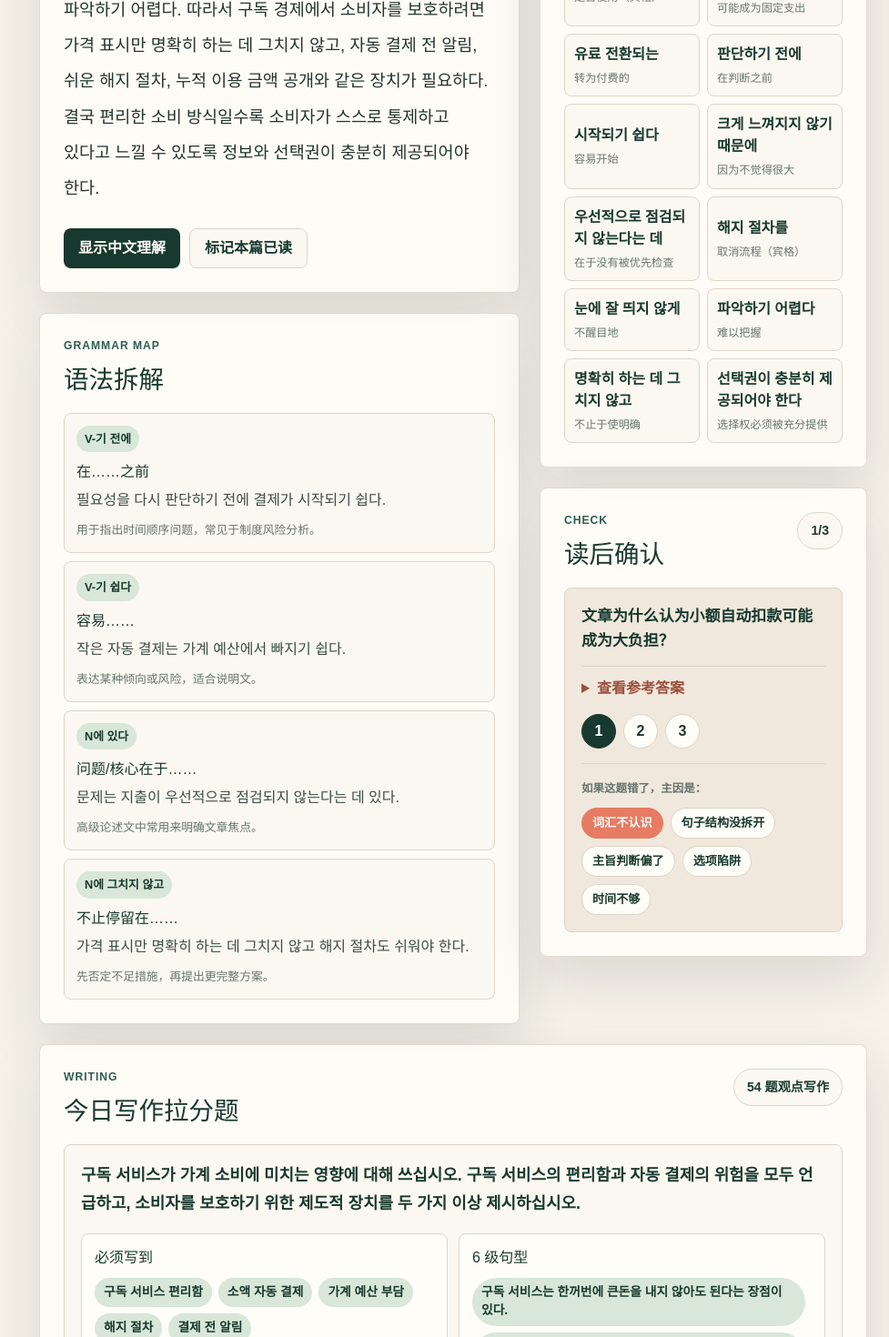
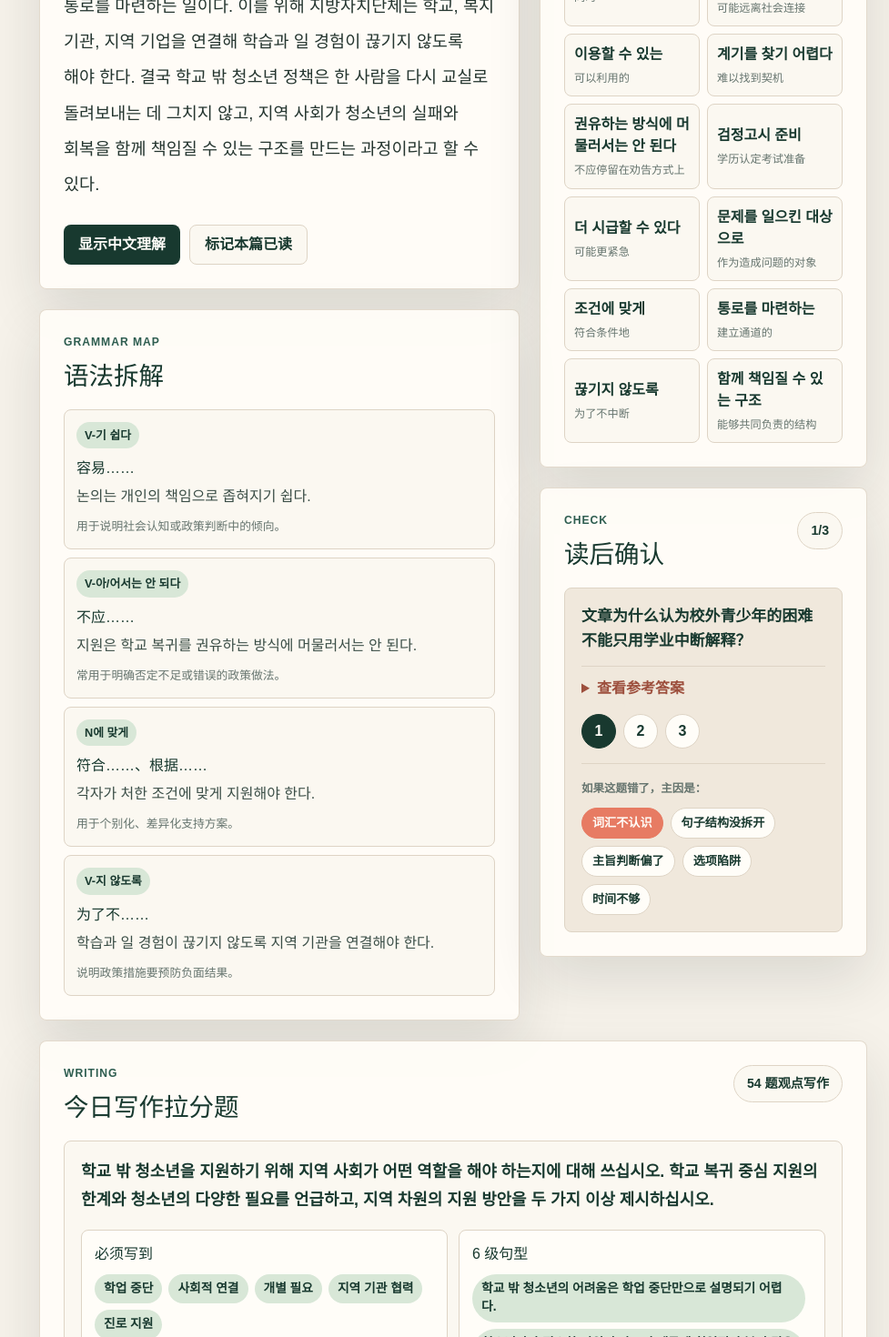
Before and after one commit to adia1223/daily-topik-lab, a Next.js app: page / in a window 1280 px wide. Shown: the part 1320-2790 px from the top of the page at 91% size, without its empty margins (303-1280 px from the left). Built offline with nearby package versions, Linux system fonts and the light colour scheme.

Commit message:
Add August 4 TOPIK reading practice

```diff
--- a/app/page.tsx
+++ b/app/page.tsx
@@ -1448,7 +1448,7 @@ const august2Reading: DailyReading = {
   },
 };
 
-const todayReading: DailyReading = {
+const august3Reading: DailyReading = {
   id: "2026-08-03-small-subscription-cost",
   date: "2026-08-03",
   title: "작은 자동 결제는 왜 큰 부담이 되는가",
@@ -1513,8 +1513,74 @@ const todayReading: DailyReading = {
   },
 };
 
+const todayReading: DailyReading = {
+  id: "2026-08-04-out-of-school-youth",
+  date: "2026-08-04",
+  title: "학교 밖 청소년 지원은 왜 지역의 일이 되는가",
+  level: "TOPIK II 5-6级",
+  topic: "教育 / 社会支持",
+  estimatedTime: "17 分钟",
+  korean:
+    "학교를 그만둔 청소년에 대한 논의는 흔히 개인의 적응 문제나 가정의 책임으로 좁혀지기 쉽다. 그러나 학교 밖 청소년이 겪는 어려움은 학업 중단이라는 한 가지 사건으로만 설명되지 않는다. 이들은 학습 기회를 잃는 동시에 또래 관계, 진로 정보, 상담 지원과 같은 여러 사회적 연결에서 멀어질 가능성이 크다. 특히 지역 안에 이용할 수 있는 교육 기관이나 상담 공간이 부족하면 청소년은 다시 배우고 일상으로 돌아갈 계기를 찾기 어렵다. 따라서 학교 밖 청소년 지원은 단순히 학교 복귀를 권유하는 방식에 머물러서는 안 된다. 어떤 청소년에게는 검정고시 준비가 필요할 수 있고, 또 다른 청소년에게는 직업 체험, 심리 상담, 생활비 지원이 더 시급할 수 있다. 중요한 것은 청소년을 문제를 일으킨 대상으로 보는 것이 아니라, 각자가 처한 조건에 맞게 다시 선택할 수 있는 통로를 마련하는 일이다. 이를 위해 지방자치단체는 학교, 복지 기관, 지역 기업을 연결해 학습과 일 경험이 끊기지 않도록 해야 한다. 결국 학교 밖 청소년 정책은 한 사람을 다시 교실로 돌려보내는 데 그치지 않고, 지역 사회가 청소년의 실패와 회복을 함께 책임질 수 있는 구조를 만드는 과정이라고 할 수 있다.",
+  chinese:
+    "关于离开学校的青少年的讨论，常常容易被缩小为个人适应问题或家庭责任。然而，校外青少年所经历的困难，并不能只用“学业中断”这一件事来说明。他们在失去学习机会的同时，也很可能远离同龄人关系、升学就业信息、咨询支持等多种社会连接。尤其是如果地区内部缺少可利用的教育机构或咨询空间，青少年就很难找到重新学习并回到日常生活的契机。因此，对校外青少年的支持不应停留在单纯劝其返校的方式上。对某些青少年来说，准备学历认定考试可能更必要；而对另一些青少年来说，职业体验、心理咨询、生活费支持可能更加紧急。重要的不是把青少年看作制造问题的对象，而是根据每个人所处的条件，建立让他们能够重新选择的通道。为此，地方自治团体应连接学校、福利机构和地区企业，避免学习与工作经验中断。归根结底，校外青少年政策不只是把一个人送回教室，而是地方社会共同承担青少年的失败与恢复、建立相应结构的过程。",
+  tokens: [
+    { korean: "학교를 그만둔", reading: "hak-gyo-reul geu-man-dun", meaning: "停止上学的、退学的", grammar: "V-(으)ㄴ", note: "原形 그만두다，动词；修饰 청소년，说明政策对象。" },
+    { korean: "좁혀지기 쉽다", reading: "jop-hyeo-ji-gi swip-da", meaning: "容易被缩小", grammar: "피동 + V-기 쉽다", note: "原形 좁혀지다，被动动词；指出社会讨论容易过度简化。" },
+    { korean: "겪는 어려움은", reading: "gyeok-neun eo-ryeo-u-meun", meaning: "所经历的困难", grammar: "V-는", note: "原形 겪다，动词；修饰 어려움，概括当事人的处境。" },
+    { korean: "학업 중단", reading: "ha-geop jung-dan", meaning: "学业中断", note: "名词词组；教育政策与青少年议题中的核心词。" },
+    { korean: "동시에", reading: "dong-si-e", meaning: "同时", note: "副词；连接学习机会丧失和社会关系断裂两个层面。" },
+    { korean: "사회적 연결에서 멀어질", reading: "sa-hoe-jeok yeon-gyeo-re-seo meo-reo-jil", meaning: "可能远离社会连接", grammar: "V-(으)ㄹ 가능성이 크다", note: "原形 멀어지다，动词；说明支持缺失的长期风险。" },
+    { korean: "이용할 수 있는", reading: "i-yong-hal su it-neun", meaning: "可以利用的", grammar: "V-(으)ㄹ 수 있다", note: "原形 이용하다，动词；修饰 교육 기관、상담 공간。" },
+    { korean: "계기를 찾기 어렵다", reading: "gye-gi-reul chat-gi eo-ryeop-da", meaning: "难以找到契机", grammar: "V-기 어렵다", note: "原形 찾다，动词；说明重新进入日常的困难。" },
+    { korean: "권유하는 방식에 머물러서는 안 된다", reading: "gwon-yu-ha-neun bang-si-ge meo-mul-leo-seo-neun an doen-da", meaning: "不应停留在劝告方式上", grammar: "V-아/어서는 안 되다", note: "原形 머무르다，动词；否定单一化返校政策。" },
+    { korean: "검정고시 준비", reading: "geom-jeong-go-si jun-bi", meaning: "学历认定考试准备", note: "名词词组；韩国校外青少年继续取得学历的重要途径。" },
+    { korean: "더 시급할 수 있다", reading: "deo si-geu-pal su it-da", meaning: "可能更紧急", grammar: "A/V-(으)ㄹ 수 있다", note: "原形 시급하다，形容词；比较不同支持需求的优先级。" },
+    { korean: "문제를 일으킨 대상으로", reading: "mun-je-reul i-reu-kin dae-sang-eu-ro", meaning: "作为造成问题的对象", grammar: "V-(으)ㄴ", note: "原形 일으키다，动词；作者否定的污名化视角。" },
+    { korean: "조건에 맞게", reading: "jo-geo-ne mat-ge", meaning: "符合条件地", grammar: "N에 맞게", note: "原形 맞다，动词；强调支持方案需要个别化。" },
+    { korean: "통로를 마련하는", reading: "tong-no-reul ma-ryeon-ha-neun", meaning: "建立通道的", grammar: "V-는", note: "原形 마련하다，动词；表示制度提供重新选择的路径。" },
+    { korean: "끊기지 않도록", reading: "kkeun-ki-ji an-to-rok", meaning: "为了不中断", grammar: "V-지 않도록", note: "原形 끊기다，被动/自动词；说明地方合作的目标。" },
+    { korean: "함께 책임질 수 있는 구조", reading: "ham-kke chae-gim-jil su it-neun gu-jo", meaning: "能够共同负责的结构", grammar: "V-(으)ㄹ 수 있는", note: "原形 책임지다，动词；结论中定义地方社会的责任。" },
+  ],
+  grammarPoints: [
+    { pattern: "V-기 쉽다", meaning: "容易……", example: "논의는 개인의 책임으로 좁혀지기 쉽다.", note: "用于说明社会认知或政策判断中的倾向。" },
+    { pattern: "V-아/어서는 안 되다", meaning: "不应……", example: "지원은 학교 복귀를 권유하는 방식에 머물러서는 안 된다.", note: "常用于明确否定不足或错误的政策做法。" },
+    { pattern: "N에 맞게", meaning: "符合……、根据……", example: "각자가 처한 조건에 맞게 지원해야 한다.", note: "用于个别化、差异化支持方案。" },
+    { pattern: "V-지 않도록", meaning: "为了不……", example: "학습과 일 경험이 끊기지 않도록 지역 기관을 연결해야 한다.", note: "说明政策措施要预防负面结果。" },
+  ],
+  quiz: [
+    {
+      question: "文章为什么认为校外青少年的困难不能只用学业中断解释？",
+      answer:
+        "因为他们不仅失去学习机会，还可能远离同龄人关系、职业信息和咨询支持等社会连接。",
+    },
+    {
+      question: "作者为什么反对只劝校外青少年返校？",
+      answer:
+        "因为不同青少年的需求不同，有的人需要考试准备，有的人更需要职业体验、心理咨询或生活支持。",
+    },
+    {
+      question: "地方自治团体在这一政策中应承担什么作用？",
+      answer:
+        "应连接学校、福利机构和地区企业，让青少年的学习和工作经验不中断，并提供重新选择的通道。",
+    },
+  ],
+  writingDrill: {
+    type: "54 题观点写作",
+    prompt:
+      "학교 밖 청소년을 지원하기 위해 지역 사회가 어떤 역할을 해야 하는지에 대해 쓰십시오. 학교 복귀 중심 지원의 한계와 청소년의 다양한 필요를 언급하고, 지역 차원의 지원 방안을 두 가지 이상 제시하십시오.",
+    checklist: ["학업 중단", "사회적 연결", "개별 필요", "지역 기관 협력", "진로 지원"],
+    sentenceBank: [
+      "학교 밖 청소년의 어려움은 학업 중단만으로 설명되기 어렵다.",
+      "청소년마다 필요한 지원이 다르기 때문에 획일적인 복귀 권유만으로는 충분하지 않다.",
+      "지역 사회는 교육 기관과 복지 기관, 기업을 연결해 지속적인 지원 구조를 마련해야 한다.",
+    ],
+  },
+};
+
 const readingArchive: DailyReading[] = [
   todayReading,
+  august3Reading,
   august2Reading,
   august1Reading,
   july31Reading,
```
Also changed, not shown: 1 other file (tests, documents, lock files or other folders).
